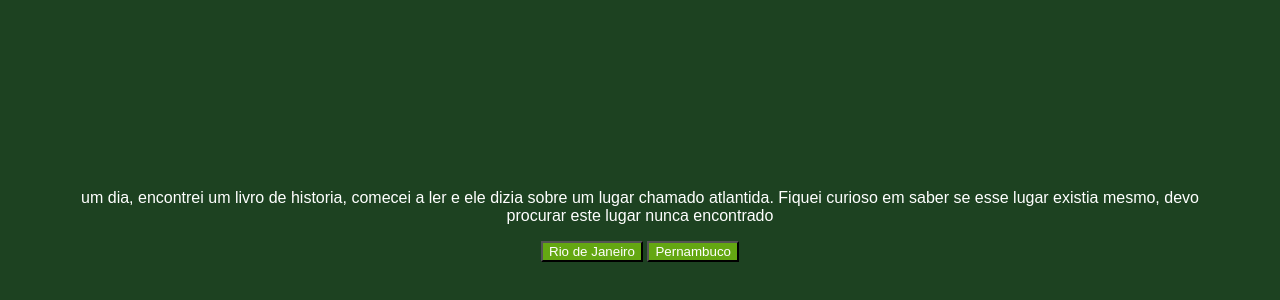
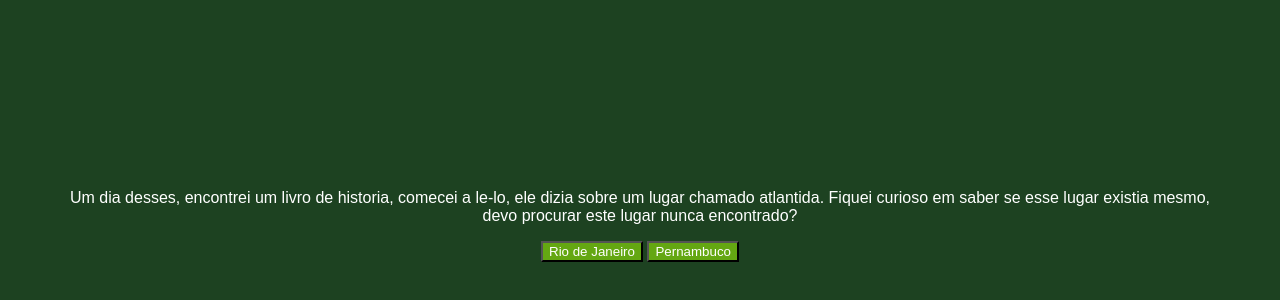
Before and after one commit to gamxttt/gamaximo, a plain HTML site: page index.html in a window 1280 px wide. Shown: the part 142-442 px from the top of the page. Drawn offline with Linux system fonts and the light colour scheme; a web font is replaced by a local one.

Commit message:
Update index.html

```diff
--- a/index.html
+++ b/index.html
@@ -13,7 +13,7 @@
     <main>
         <div class="passo ativo" id="passo-0">
             <img src="img/cenario-passo0.png" alt="">
-            <p> um dia, encontrei um livro de historia, comecei a ler e ele dizia sobre um lugar chamado atlantida. Fiquei curioso em saber se esse lugar existia mesmo, devo procurar este lugar nunca encontrado</p>
+            <p> Um dia desses, encontrei um livro de historia, comecei a le-lo, ele dizia sobre um lugar chamado atlantida. Fiquei curioso em saber se esse lugar existia mesmo, devo procurar este lugar nunca encontrado?</p>
             <button class="btn-proximo" data-proximo="1">Rio de Janeiro</button>
             <button class="btn-proximo" data-proximo="2">Pernambuco</button>
         </div>
```
